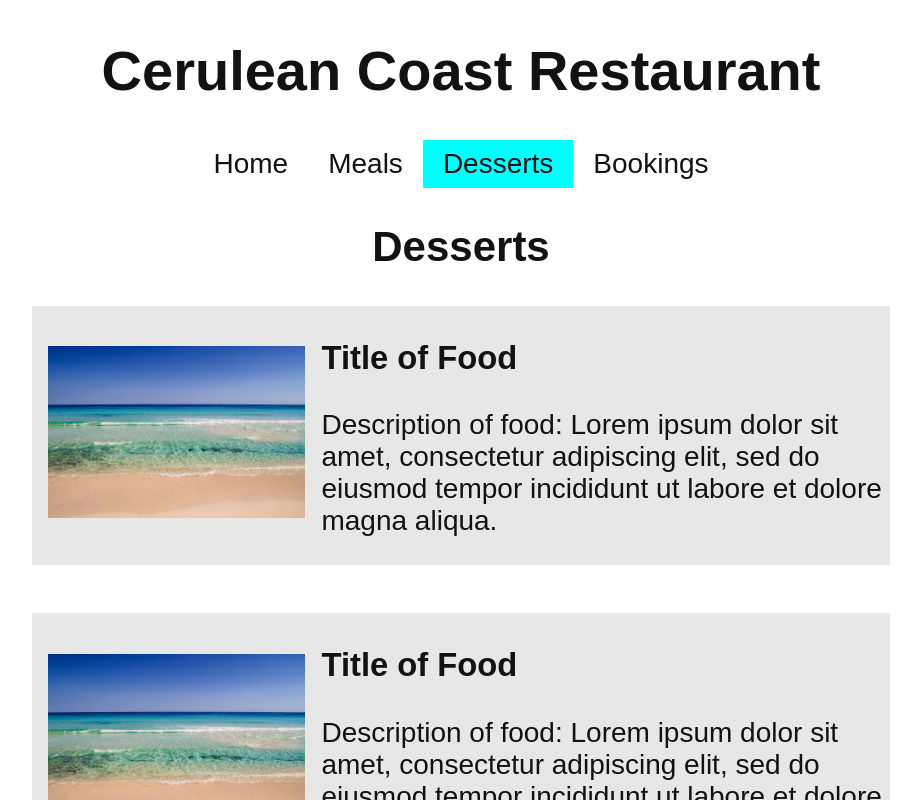
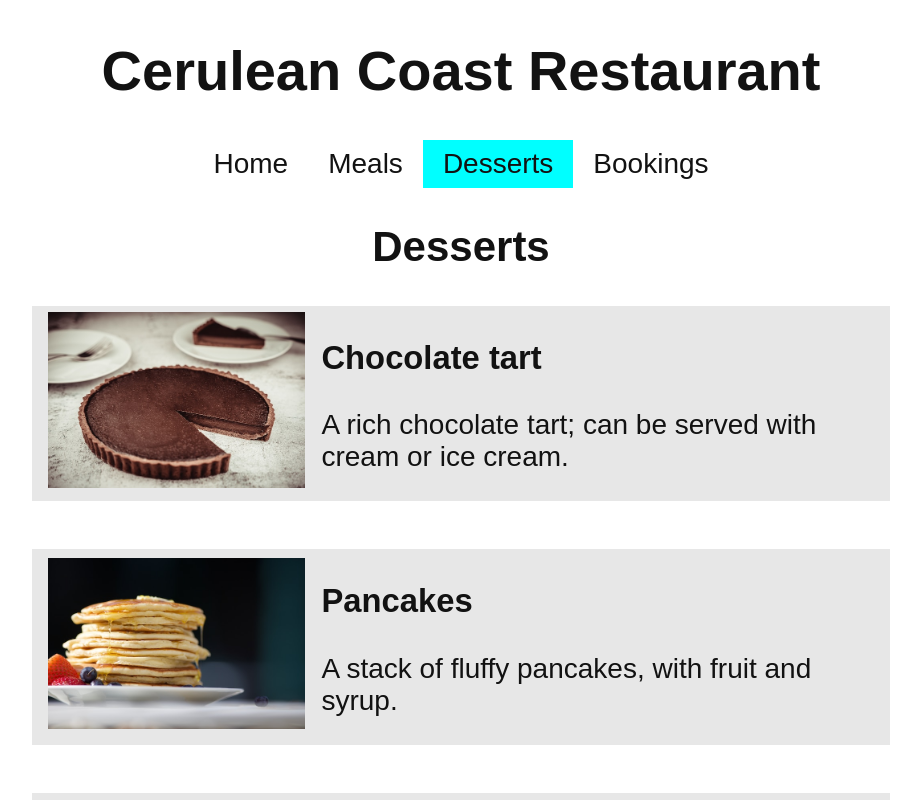
Before and after one commit to pennydrago/cerulean-coast, a React (Create React App) app: page /desserts in a window 1280 px wide. Shown: the top 800 px of the page, without its empty margins (179-1100 px from the left). Built offline with nearby package versions, Linux system fonts and the light colour scheme.

Commit message:
add dynamic data to Food components

```diff
--- a/src/components/Food.js
+++ b/src/components/Food.js
@@ -5,8 +5,9 @@ export default function Food({title, foodItems}) {
     <div>
       <div className="container">
         <h2>{title}</h2>
-        <FoodCard />
-        <FoodCard />
+        {foodItems.map((foodItem) =>
+          <FoodCard key={foodItem.id} foodItem={foodItem} />
+        )}
       </div>
     </div>
   );
--- a/src/components/FoodCard.js
+++ b/src/components/FoodCard.js
@@ -1,14 +1,12 @@
-import beachImage from "../images/fabio-fistarol-vkLv1LP_xCw-unsplash.jpg";
-
-export default function FoodCard() {
+export default function FoodCard({foodItem}) {
   return (
     <div className="food-card">
       <div className='food-image'>
-        <img src={beachImage} alt="beach"/>
+        <img src={foodItem.imageSource} alt={foodItem.imageAltText} />
       </div>
       <div className="food-info">
-        <h3>Title of Food</h3>
-        <p>Description of food: Lorem ipsum dolor sit amet, consectetur adipiscing elit, sed do eiusmod tempor incididunt ut labore et dolore magna aliqua.</p>
+        <h3>{foodItem.name}</h3>
+        <p>{foodItem.description}</p>
       </div>
     </div>
   );
--- a/src/data/dessertItems.js
+++ b/src/data/dessertItems.js
@@ -1,30 +1,35 @@
+import chocolateTartImage from "../images/dessertItemImages/razvan-mirel-ufK6dVE4KHA-unsplash.jpg";
+import pancakesImage from "../images/dessertItemImages/luke-pennystan-09FcOqmi8R0-unsplash.jpg";
+import custardCakeImage from "../images/dessertItemImages/13on-z4BJGODf6O4-unsplash.jpg";
+import raspberryTartImage from "../images/dessertItemImages/alexandra-kusper-88sNfcLB_KM-unsplash.jpg";
+
 const dessertItems = [
   {
     id: 1,
     name: "Chocolate tart",
     description: "A rich chocolate tart; can be served with cream or ice cream.",
-    imageSource: "../images/dessertItemImages/razvan-mirel-ufK6dVE4KHA-unsplash.jpg",
+    imageSource: chocolateTartImage,
     imageAltText: "A piece of chocolate tart served from the whole chocolate tart"
   },
   {
     id: 2,
     name: "Pancakes",
     description: "A stack of fluffy pancakes, with fruit and syrup.",
-    imageSource: "../images/dessertItemImages/luke-pennystan-09FcOqmi8R0-unsplash.jpg",
+    imageSource: pancakesImage,
     imageAltText: "A stack of pancakes with berries on the side"
   },
   {
     id: 3,
     name: "Custard cake",
     description: "A custard cake topped with meringue and served with cream on the side.",
-    imageSource: "../images/dessertItemImages/13on-z4BJGODf6O4-unsplash.jpg",
+    imageSource: custardCakeImage,
     imageAltText: "A custard cake with meringue and lemon on top."
   },
   {
     id: 4,
     name: "Raspberry tart",
     description: "A raspberry tart created with a biscuit base and vanilla custard balanced with juicy raspberries.",
-    imageSource: "../images/dessertItemImages/alexandra-kusper-88sNfcLB_KM-unsplash.jpg",
+    imageSource: raspberryTartImage,
     imageAltText: "A vanilla custard tart topped with raspberries."
   }
 ];
--- a/src/data/mealItems.js
+++ b/src/data/mealItems.js
@@ -1,37 +1,43 @@
+import vegetableSaladImage from "../images/mealItemImages/louis-hansel-MlPD-AzZYMg-unsplash.jpg";
+import vegetableStirfryImage from "../images/mealItemImages/hermes-rivera-k-sTTFdcZek-unsplash.jpg";
+import fishBeansRiceImage from "../images/mealItemImages/david-b-townsend-AnC569NdAJc-unsplash.jpg";
+import prawnStirfryImage from "../images/mealItemImages/alyssa-kowalski-kQhCD2q9_XI-unsplash.jpg";
+import tomatoBasilPizzaImage from "../images/mealItemImages/razvan-cristea-V-MaZ44zMLk-unsplash.jpg";
+
 const mealItems = [
   {
     id: 1,
     name: "Vegetable salad",
     description: "A mix of green salad leaves, beetroot, orange, fetta cheese and walnuts.",
-    imageSource: "../images/mealItemImages/louis-hansel-MlPD-AzZYMg-unsplash.jpg",
+    imageSource: vegetableSaladImage,
     imageAltText: "A bowl containing a vegetable salad with oranges and walnuts"
   },
   {
     id: 2,
     name: "Vegetable stirfry",
     description: "Stir-fried vegatables, including broccoli, red capscicum, mushrooms, onions and spring onions; served with noodles",
-    imageSource: "../images/mealItemImages/hermes-rivera-k-sTTFdcZek-unsplash.jpg",
+    imageSource: vegetableStirfryImage,
     imageAltText: "A plate containing a vegetable stirfry on noodles"
   },
   {
     id: 3,
     name: "Fish with beans and rice",
     description: "Pan-fried cod with a tomato and capers sauce; with green beans and white rice.",
-    imageSource: "../images/mealItemImages/david-b-townsend-AnC569NdAJc-unsplash.jpg",
+    imageSource: fishBeansRiceImage,
     imageAltText: "A plate of cod, green beans and white rice"
   },
   {
     id: 4,
     name: "Prawn and vegetable stirfry",
     description: "Prawns, capscicums and onions combined in a spicy sauce.",
-    imageSource: "../images/mealItemImages/alyssa-kowalski-kQhCD2q9_XI-unsplash.jpg",
+    imageSource: prawnStirfryImage,
     imageAltText: "A plate containing a spicy prawn and vegetable stirfry"
   },
   {
     id: 5,
     name: "Tomato and basil pizza",
     description: "A fluffy pizza base topped with tomato sauce, mozzarella cheese and basil leaves.",
-    imageSource: "../images/mealItemImages/razvan-cristea-V-MaZ44zMLk-unsplash.jpg",
+    imageSource: tomatoBasilPizzaImage,
     imageAltText: "A whole pizza topped with tomato sauce, melted mozzarella cheese and basil leaves"
   }
 ];
```
